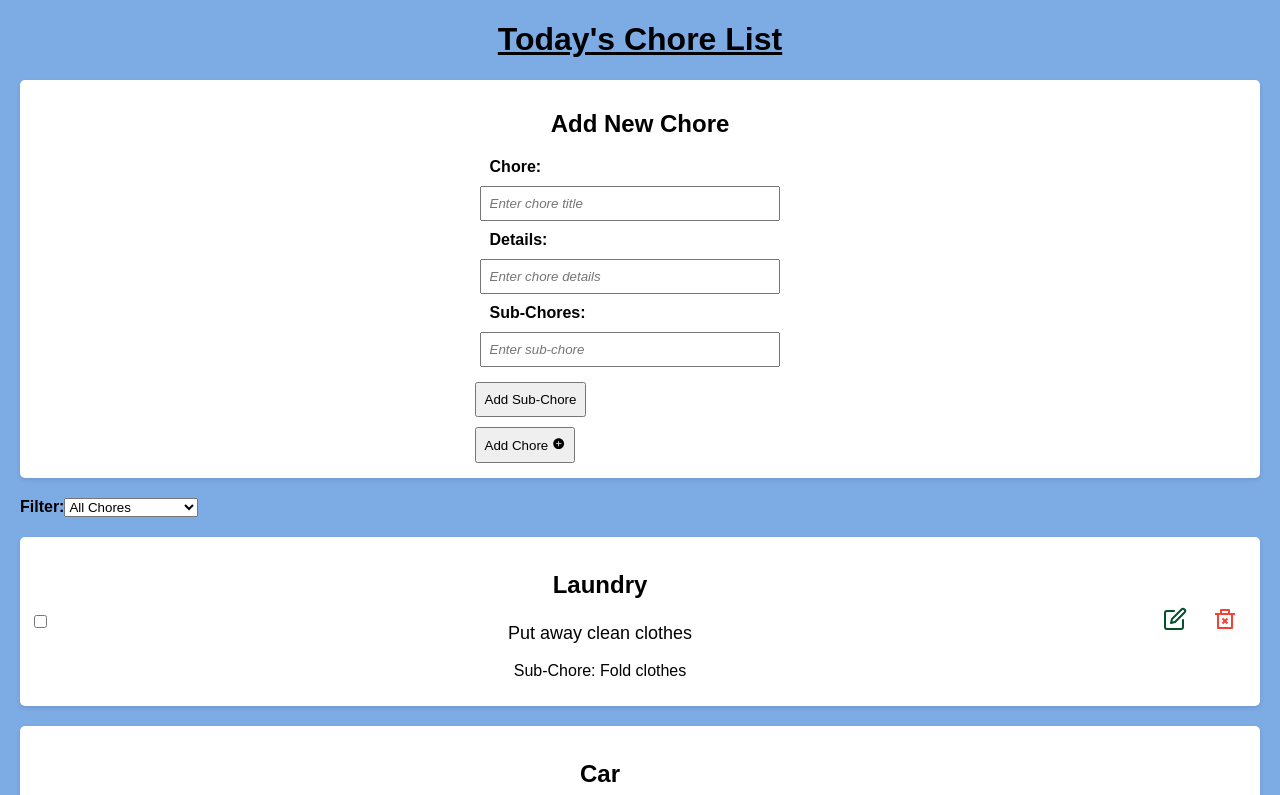
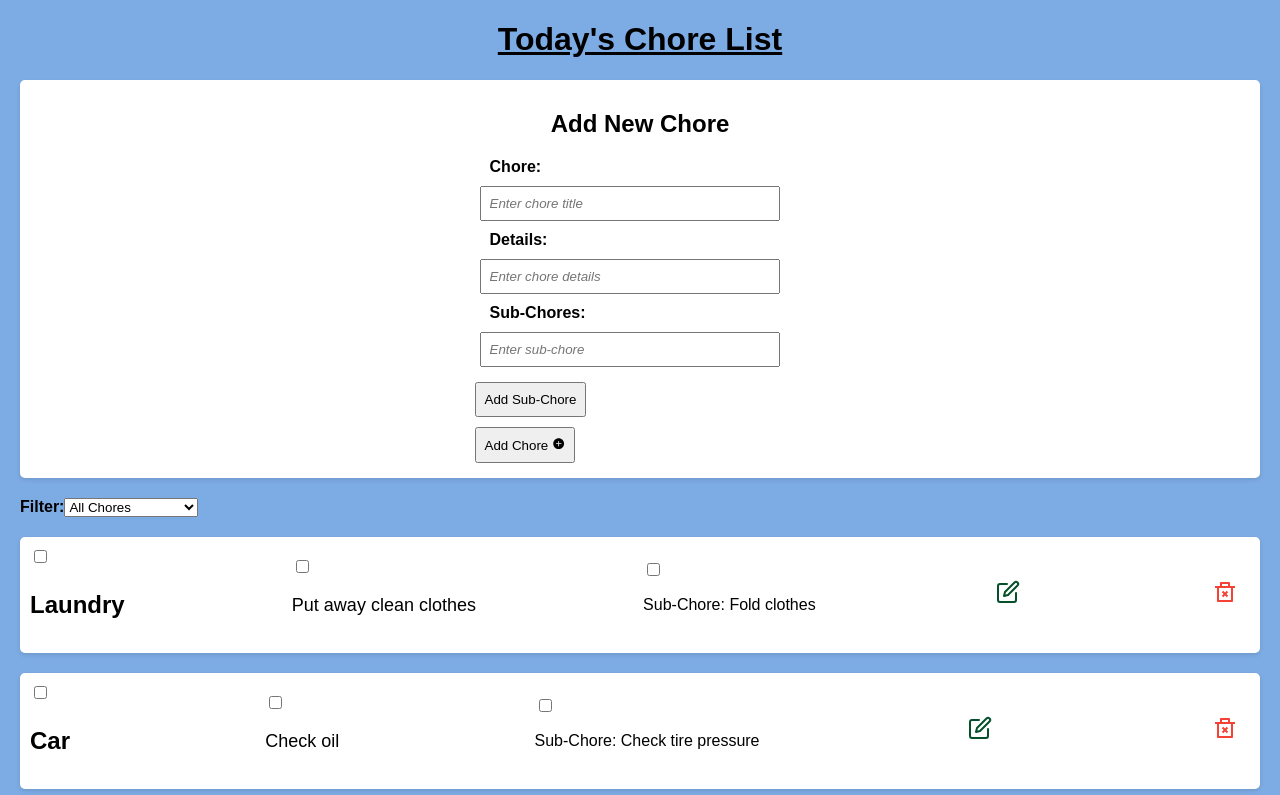
Before and after one commit to kiraashley24/INF655_assign2, a React (Create React App) app: page / in a window 1280 px wide. Shown: the top 795 px of the page. Built offline with nearby package versions, Linux system fonts and the light colour scheme.

Commit message:
checkboxes added for all parts within a chore, but is checking all as completed when one is checked

```diff
--- a/src/components/EachItem.js
+++ b/src/components/EachItem.js
@@ -16,16 +16,38 @@ const EachItem = ({ item, onCheck, onDelete, onEdit }) => {
     <div className="item-card">
       {!isEditing ? (
         <>
-          <input
-            type="checkbox"
-            checked={item.checked}
-            onChange={() => onCheck(item.id)}
-          />
-          <div className="item-content">
-            <h3 className={item.checked ? 'item-title checked' : 'item-title'}>{item.title}</h3>
-            <p className={item.checked ? 'item-description checked' : 'item-description'}>{item.description}</p>
-            {item.subChore && <p className="sub-chore">Sub-Chore: {item.subChore}</p>}
+          <div className="checkboxes">
+            <input
+              type="checkbox"
+              checked={item.checked}
+              onChange={() => onCheck(item.id)}
+            />
+            <h3 className={item.checked ? 'item-title checked' : 'item-title'}>
+              {item.title}
+            </h3>
           </div>
+          <div className="checkboxes">
+            <input
+              type="checkbox"
+              checked={item.checked}
+              onChange={() => onCheck(item.id)}
+            />
+            <p className={item.checked ? 'item-description checked' : 'item-description'}>
+              {item.description}
+            </p>
+          </div>
+          {item.subChore && (
+            <div className="checkboxes">
+              <input
+                type="checkbox"
+                checked={item.checked}
+                onChange={() => onCheck(item.id)}
+              />
+              <p className={item.checked ? 'item-subchore checked' : 'item-subchore'}>
+                Sub-Chore: {item.subChore}
+              </p>
+            </div>
+          )}
           <button className="edit-button" onClick={() => setIsEditing(true)}><FiEdit /></button>
           <button className="delete-button" onClick={() => onDelete(item.id)}>
             <RiDeleteBin2Line />
--- a/src/index.css
+++ b/src/index.css
@@ -111,6 +111,11 @@ h2 {
   color: rgb(57, 219, 57);
 }
 
+.item-subchore.checked {
+  text-decoration: line-through;
+  color: rgb(57, 219, 57);
+}
+
 .card {
   padding: 10px;
   margin: 20px;
```
